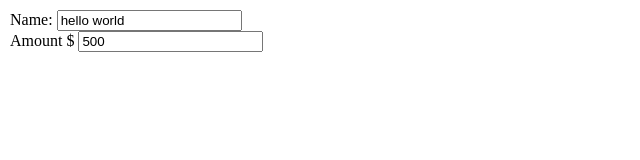
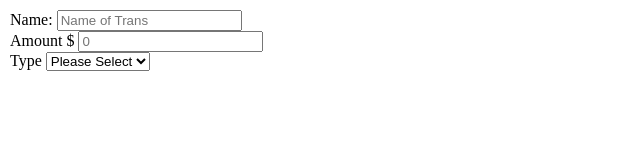
Before and after one commit to Sixtey7/LearnVue, a plain HTML site: page form/index.html in a window 1280 px wide. Shown: the whole page, without its empty margins (0-640 px from the left). Drawn offline with nearby package versions, Linux system fonts and the light colour scheme.

Commit message:
add a select.  Stop defaulting values

```diff
--- a/form/index.html
+++ b/form/index.html
@@ -9,7 +9,17 @@
             <input id = "name" v-model="name" placeholder="Name of Trans">
             <br/>
             <label for = "amount">Amount $</label>
-            <input id = "amount" v-model.nmber="amount" placeholder="0">
+            <input id = "amount" v-model.nmber="amount" placeholder="0" type="number">
+            <br />
+            <label for = "type">Type</label>
+            <select v-model="type">
+                <option disabled value="">Please Select</option>
+                <option>Planned</option>
+                <option>Estimate</option>
+                <option>Pending</option>
+                <option>Confirmed</option>
+                <option>Future</option>
+            </select>
         </form>
 
     <script src="index.js"></script>
--- a/form/index.js
+++ b/form/index.js
@@ -1,7 +1,6 @@
 var transForm = new Vue({
     el: '#transactionForm',
     data: {
-        name: 'hello world',
-        amount: 500
+        type: ''
     }
 });
```
